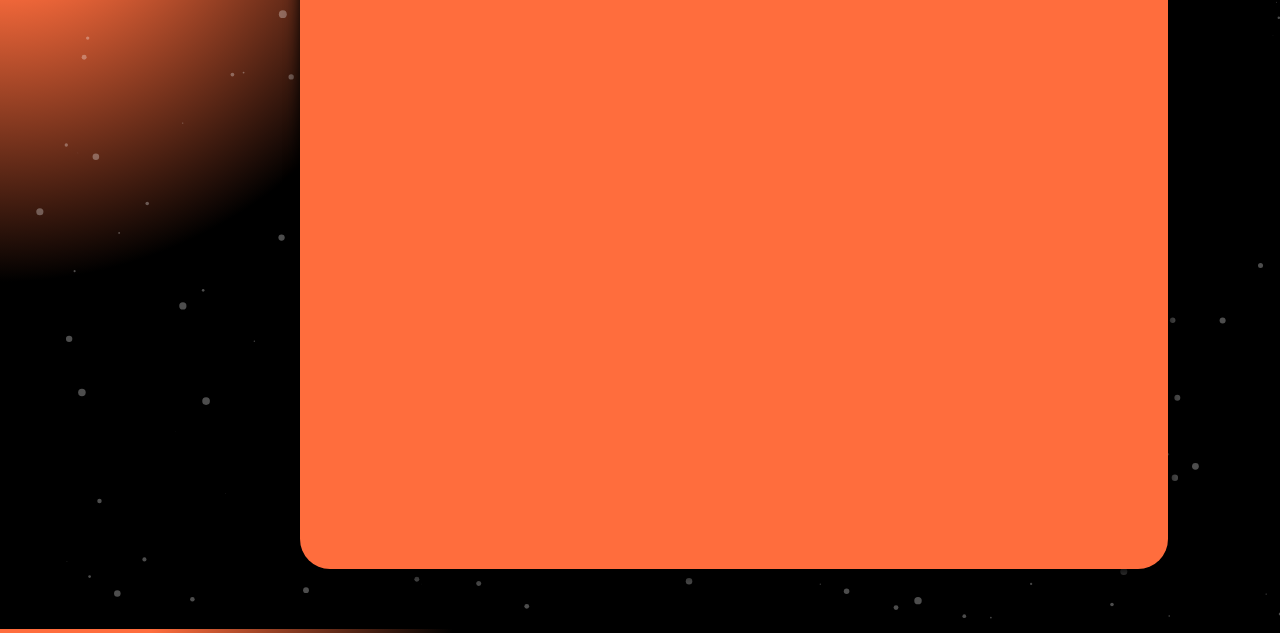
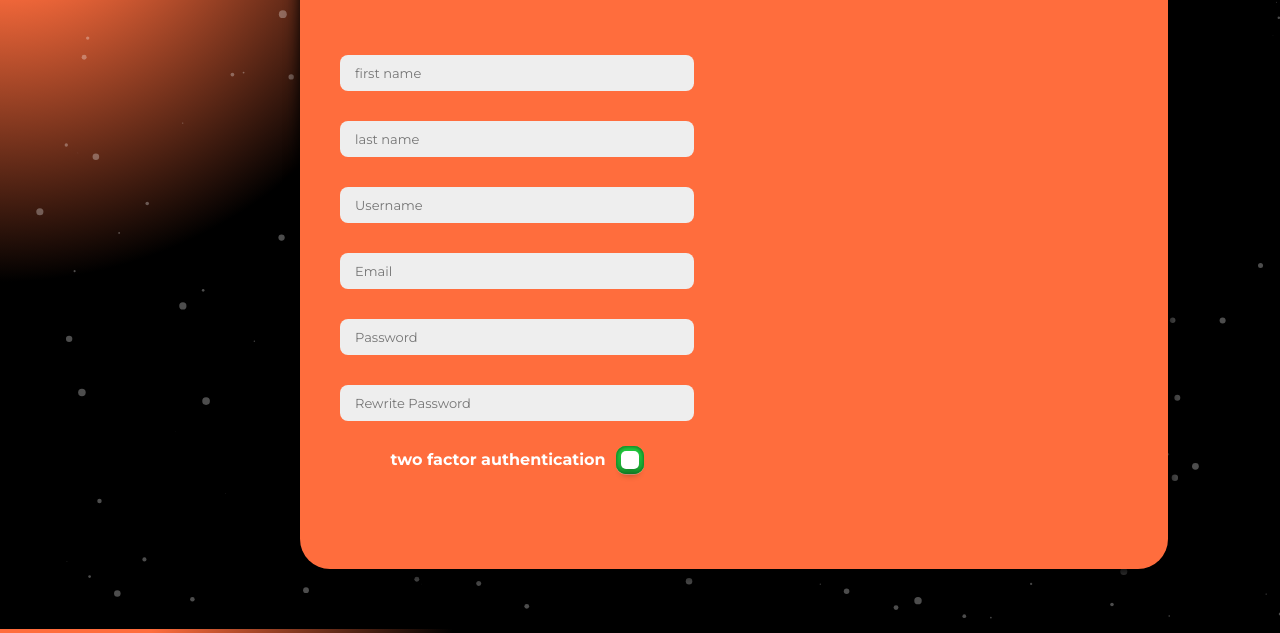
Before and after one commit to don-frex/Ft_Transcendence, a website: page Profile Settings/index.html in a window 1280 px wide. Shown: the part 171-804 px from the top of the page. Drawn offline with Linux system fonts and the light colour scheme.

Commit message:
Add files via upload

```diff
--- a/Profile Settings/index.html
+++ b/Profile Settings/index.html
@@ -10,6 +10,19 @@
 	<div class="container">
 		<div class="form-container sign-up">
 			<h1>Profile Settings</h1>
+		<form>
+			<input type="text" placeholder="first name">
+			<input type="text" placeholder="last name">
+			<input type="text" placeholder="Username">
+			<input type="email" placeholder="Email">
+			<input type="password" placeholder="Password">
+			<input type="password" placeholder="Rewrite Password">
+			<label class="checkbox" for="checkbox1">
+				<span class="label">two factor authentication</span>
+				<input checked="" id="checkbox1" type="checkbox">
+				<span class="checkmark"></span>
+			</label>
+		</form>
 		</div>
 	</div>
 	<div id="particles-js" class="particles"></div>
--- a/Profile Settings/style.css
+++ b/Profile Settings/style.css
@@ -41,10 +41,103 @@ body{
 	margin-left: 300px;
 }
 
-h1{
+.container h1{
 	/* font: mo; */
-	font-size: 40px;
+	display:flex;
+	font-size: 44px;
 	color: aliceblue;
-	margin-top: 5%;
-	margin-left: 5%;
+	margin-top: 10%;
+	margin-left: 55%;
+	margin-bottom: 10%;
+	width: 400px;
 }
+
+
+.form-container{
+	position: absolute;
+	top: 0;
+	/* height: 100%; */
+}
+
+.sign-up{
+	left: 0;
+	width: 50%;
+
+}
+
+.container form{
+	display: flex;
+	align-items: center;
+	justify-content: center;
+	flex-direction: column;
+	padding: 10px 40px;
+	height: 100%;
+}
+
+.container input {
+	background-color: #eee;
+	border: none;
+	margin: 15px 0;
+	padding: 10px 15px;
+	font-size: 13px;
+	border-radius: 8px;
+	width: 100%;
+	outline: none;
+  }
+
+
+/* check button */
+
+.checkbox {
+	display: flex;
+	align-items: center;
+	margin: 10px;
+	font-family: Arial, sans-serif;
+	color: rgb(255, 255, 255);
+  }
+
+  .checkbox input {
+	display: none;
+  }
+
+  .checkbox .checkmark {
+	width: 28px;
+	height: 28px;
+	border-radius: 10px;
+	background-color: #ffffff2b;
+	box-shadow: rgba(0, 0, 0, 0.62) 0px 0px 5px inset, rgba(0, 0, 0, 0.21) 0px 0px 0px 24px inset,
+		  #22cc3f 0px 0px 0px 0px inset, rgba(224, 224, 224, 0.45) 0px 1px 0px 0px;
+	cursor: pointer;
+	position: relative;
+  }
+
+  .checkbox .checkmark::after {
+	content: "";
+	width: 18px;
+	height: 18px;
+	border-radius: 5px;
+	background-color: #e3e3e3;
+	box-shadow: transparent 0px 0px 0px 2px, rgba(0, 0, 0, 0.3) 0px 6px 6px;
+	position: absolute;
+	top: 50%;
+	left: 50%;
+	transform: translate(-50%, -50%);
+	transition: background-color 0.3s ease-in-out;
+  }
+
+  .checkbox input:checked + .checkmark {
+	background-color: #22cc3f;
+	box-shadow: rgba(0, 0, 0, 0.62) 0px 0px 5px inset, #22cc3f 0px 0px 0px 2px inset, #22cc3f 0px 0px 0px 24px inset,
+		  rgba(224, 224, 224, 0.45) 0px 1px 0px 0px;
+  }
+
+  .checkbox input:checked + .checkmark::after {
+	background-color: white;
+  }
+
+  .checkbox .label {
+	margin-right: 10px;
+	user-select: none;
+	font-weight: 700;
+	cursor: pointer;
+  }
```
